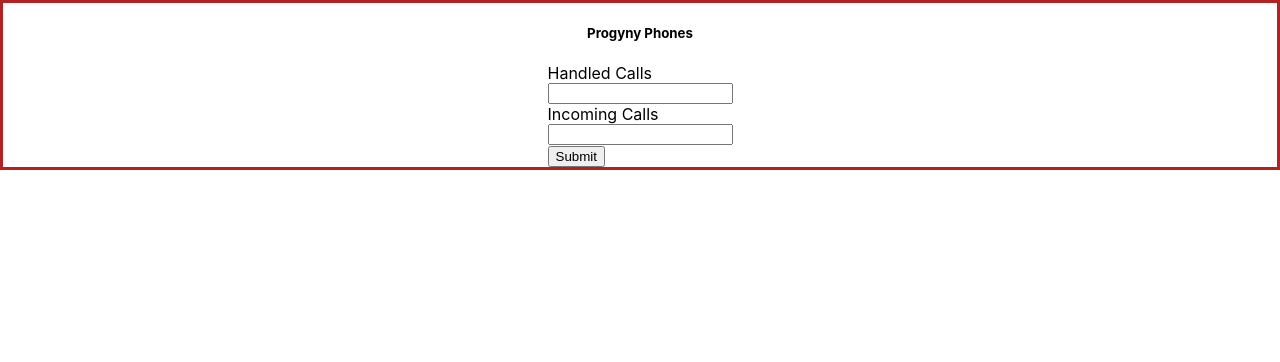
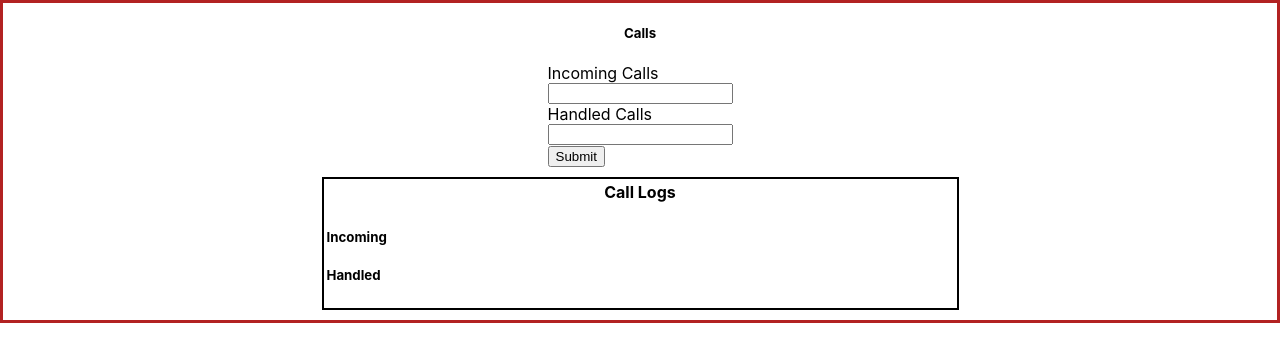
Before and after one commit to Peterhyh/react_rta_data, a React (Create React App) app: page / in a window 1280 px wide. Shown: the top 362 px of the page. Built offline with nearby package versions, Linux system fonts and the light colour scheme.

Commit message:
table display submitted data added

```diff
--- a/package.json
+++ b/package.json
@@ -9,6 +9,7 @@
     "react": "^18.2.0",
     "react-dom": "^18.2.0",
     "react-scripts": "5.0.1",
+    "redux-logger": "^3.0.6",
     "web-vitals": "^2.1.4"
   },
   "scripts": {
--- a/src/App.css
+++ b/src/App.css
@@ -42,13 +42,16 @@
   display: flex;
   flex-direction: column;
   align-items: center;
-  border: firebrick solid 3px
+  border: firebrick solid 3px;
 }
 
-/* .progyny_data_row {
-  display: flex;
-  flex-direction: column;
-} */
+.call_table_container {
+  width: 50%;
+  height: 50%;
+  margin-top: 10px;
+  margin-bottom: 10px;
+  border: black solid 2px;
+}
 
 .progyny_data_row input {
   display: flex;
--- a/src/features/DataEntry.js
+++ b/src/features/DataEntry.js
@@ -2,34 +2,61 @@
 
 const DataEntry = () => {
 
-
     const [handledValue, setHandledValue] = useState('');
     const [incomingValue, setIncomingValue] = useState('');
 
+    const tableData = {
+        incoming: '',
+        handled: '',
+    };
+
+    const [data, setData] = useState(tableData);
+
+
     const handleSubmit = (e) => {
         e.preventDefault();
-        console.log('handledValue');
+
+
+        setData({
+            ...data,
+            incoming: incomingValue,
+            handled: handledValue
+        });
     }
+
 
     return (
 
         <div className='progyny_phones_container'>
-            <h5>Progyny Phones</h5>
+            <h5>Calls</h5>
 
             <form onSubmit={handleSubmit} className='progyny_data_row'>
-                <label htmlFor='handledValue'>
-                    Handled Calls
-                </label>
-                <input type='text' id='handledValue' value={handledValue} onChange={(e) => setHandledValue(e.target.value)} />
-
 
                 <label htmlFor='incomingValue'>
                     Incoming Calls
                 </label>
                 <input type='text' id='incomingValue' value={incomingValue} onChange={(e) => setIncomingValue(e.target.value)} />
 
+                <label htmlFor='handledValue'>
+                    Handled Calls
+                </label>
+                <input type='text' id='handledValue' value={handledValue} onChange={(e) => setHandledValue(e.target.value)} />
+
                 <button type='submit'>Submit</button>
             </form>
+            <table className='call_table_container'>
+                <tr>
+                    <th>Call Logs</th>
+                </tr>
+                <tr>
+                    <td>
+                        <h5>Incoming</h5>
+                        <p>{data.incoming}</p>
+                        <h5>Handled</h5>
+                        <p>{data.handled}</p>
+                    </td>
+                </tr>
+            </table>
 
 
         </div>
```
Also changed, not shown: 1 other file (tests, documents, lock files or other folders).
